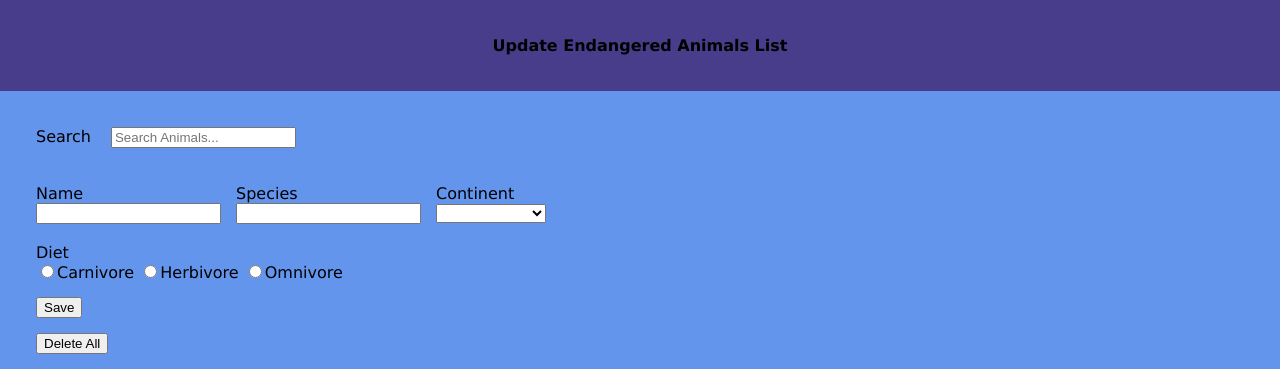
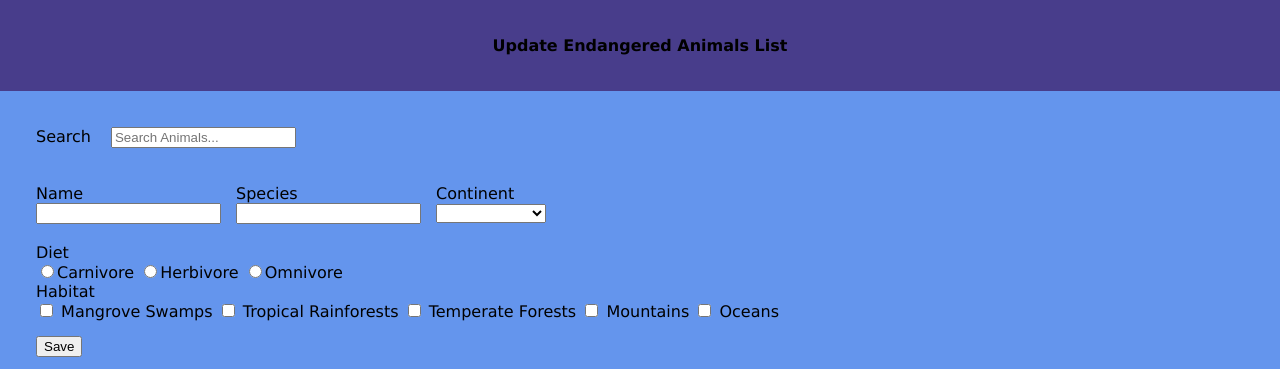
Before and after one commit to emmDevs/week6_homework, a plain HTML site: page index.html in a window 1280 px wide. Shown: the top 369 px of the page. Drawn offline with Linux system fonts and the light colour scheme.

Commit message:
css fixed

```diff
--- a/css/main.css
+++ b/css/main.css
@@ -38,8 +38,9 @@ button{
     margin-left: 36px;
 }
 
-.endangered-animals-list{
+#endangered-animals-list{
     display: flex;
+    flex-direction: row;
     flex-wrap: wrap;
 
 }
--- a/index.html
+++ b/index.html
@@ -48,7 +48,20 @@
                 <input type="radio" name="diet" id="herbivore" value="Herbivore">Herbivore
                 <input type="radio" name="diet" id="omnivore" value="Omnivore">Omnivore
             </div>
-
+            <div class="form-item">
+                <label for="habitat">Habitat</label>
+                <br>
+                <input type="checkbox" class="habitat" id="mangrove-swamps" value="Mangrove Swamps">
+                <label for="mangrove-swamps">Mangrove Swamps</label>
+                <input type="checkbox" class="habitat" id="tropical-rainforests" value="Tropical Rainforests">
+                <label for="tropical-rainforests">Tropical Rainforests</label>
+                <input type="checkbox" class="habitat" id="temperate=forests" value="Temperate Forests">
+                <label for="temperate-forests">Temperate Forests</label>
+                <input type="checkbox" class="habitat" id="mountains" value="Mountains">
+                <label for="mountains">Mountains</label>
+                <input type="checkbox" class="habitat" id="oceans" value="Oceans">
+                <label for="oceans">Oceans</label>
+            </div>
 
         <input class="save" type="submit" value="Save"/>
     </form>
```
Also changed, not shown: js/app.js (+6 -8 lines).
